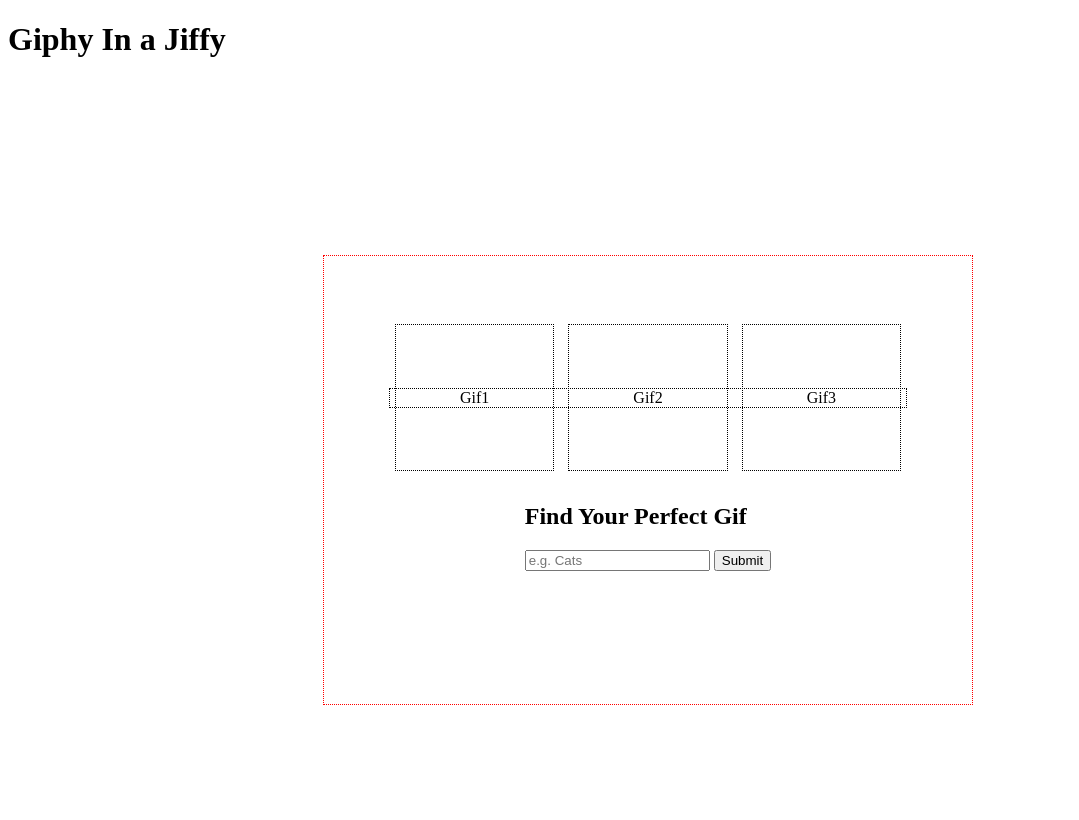
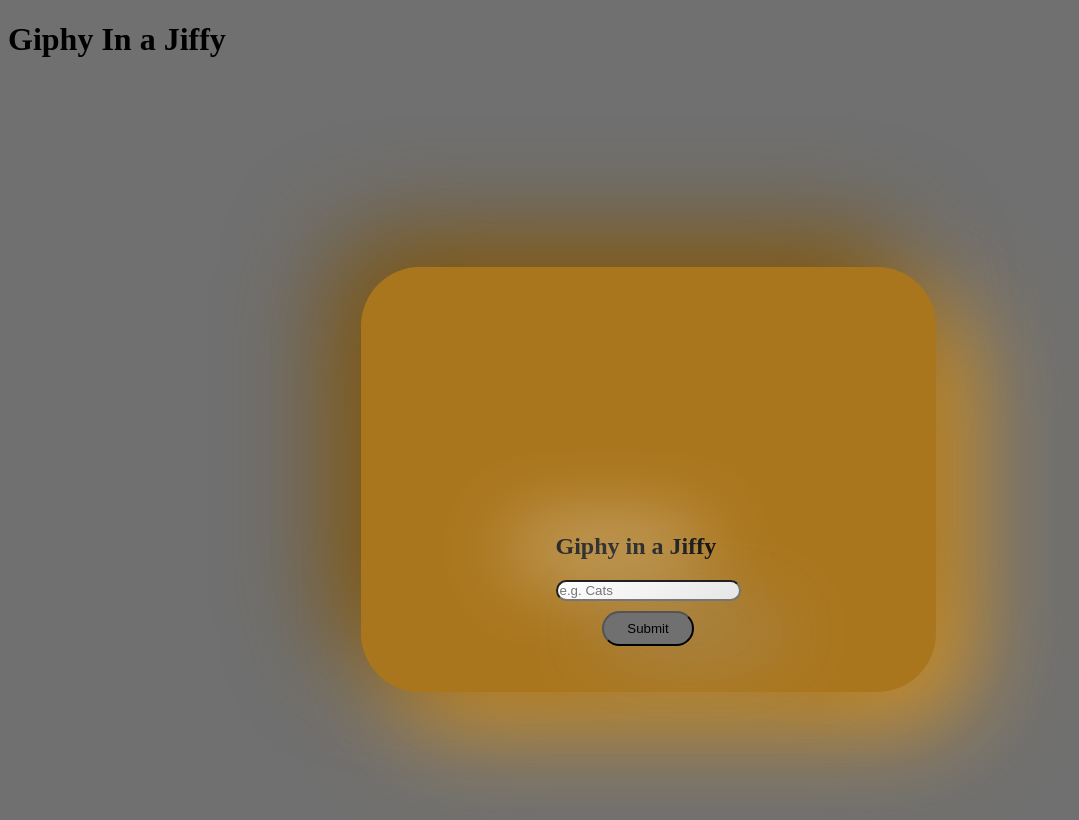
Before and after one commit to ashcoder98/GIPHY-Generator, a plain HTML site: page index.html in a window 1280 px wide. Shown: the whole page, without its empty margins (0-1079 px from the left). Drawn offline with nearby package versions, Linux system fonts and the light colour scheme.

Commit message:
Second commit

```diff
--- a/css/style.css
+++ b/css/style.css
@@ -1,6 +1,18 @@
 * {
     box-sizing: border-box;
+    background-color: #707070;
 }
+
+html {
+    height: 100vh;
+    width: 100vw;
+}
+
+body {
+    height: 100vh;
+    width: 100vw;
+}
+
 .body {
     height: 100vh;
     width: 100vw;
@@ -8,29 +20,58 @@
     justify-content: center;
     align-items: center;
 }
+
 .card {
     display: flex;
-    border: 1px dotted red;
+    border-radius: 59px;
+    background: #aa761d;
+    box-shadow: -32px -32px 100px #775314,
+        32px 32px 100px #dd9926;
     flex-direction: column;
     justify-content: center;
     align-items: center;
-    height: 450px;
-    width: 650px;
+    height: 425px;
+    width: 575px;
 }
 
 .gifs {
-border: 1px dotted black;
-
+    display: flex;
+    margin: 0px 5px 0px 5px;
+    width: 200px;
+    height: 200px;
+    justify-content: center;
+    background: #aa761d;
 }
 
-article {
-    border: 1px dotted black;
-    padding: 4rem;
-    margin: 5px;
-    display: inline;
+.formandtitle {
+    margin-top: px;
+    background: #aa761d;
+}
 
+form {
+    display: flex;
+    flex-direction: column;
+    justify-content: center;
+    align-items: center;
+    background: #aa761d;
+}
 
+h2 {
+    background: #aa761d;
 }
-.formandtitle {
-    margin-top: 75px;
+
+.button {
+    border-radius: 59px;
+    width: 50%;
+    height: 35px;
+    margin-top: 10px;
+    border-radius: 120px;
+background: linear-gradient(315deg,);
+box-shadow:  -5px -5px 10px,
 }
+
+.text {
+    border-radius: 83px;
+    background: linear-gradient(145deg, #ffffff, #e6e6e6);
+    box-shadow: 41px 41px 82px #a3a3a3,
+        -41px -41px 82px #ffffff;
--- a/index.html
+++ b/index.html
@@ -1,32 +1,35 @@
 <!DOCTYPE html>
 <html lang="en">
+
 <head>
   <meta charset="UTF-8">
   <meta http-equiv="X-UA-Compatible" content="IE=edge">
   <meta name="viewport" content="width=device-width, initial-scale=1.0">
-    <script src="https://code.jquery.com/jquery-3.6.0.min.js" integrity="sha256-/xUj+3OJU5yExlq6GSYGSHk7tPXikynS7ogEvDej/m4=" crossorigin="anonymous"></script>
+  <script src="https://code.jquery.com/jquery-3.3.1.min.js"></script>
   <title>A Giphy in a JIFFY!</title>
   <link rel="stylesheet" href="css/style.css">
-    <script defer src="./js/script.js"></script>
+  <script defer src="js/script.js"></script>
 </head>
+
 <body>
-    <Header><h1>Giphy In a Jiffy</h1></Header>
+<Header>
+    <h1>Giphy In a Jiffy</h1>
+  </Header>
   <div class="body">
     <div class="card">
       <div class="gifs">
-        <article>Gif1</article>
-        <article>Gif2</article>
-        <article>Gif3</article>
+        <div><img class="img1" src=""></div>
       </div>
       <div class="formandtitle">
-      <h2>Find Your Perfect Gif</h2>
+        <h2>Giphy in a Jiffy</h2>
         <form>
-   <input type="text" placeholder="e.g. Cats">
-   <input type="submit">
+          <input class="text" type="text"  placeholder="e.g. Cats">
+          <input class="button" type="submit">
 
         </form>
       </div>
     </div>
   </div>
 </body>
+
 </html>
--- a/js/script.js
+++ b/js/script.js
@@ -0,0 +1,42 @@
+// Variables
+// Full URL convention: https://api.giphy.com/v1/gifs/search?api_key=4BWZutNfTNwYrZtQgo7NooXkIwoBLlga&q=&limit=25&offset=0&rating=g&lang=en
+const mainURL = 'https://api.giphy.com/v1/gifs/search?';
+const APIKEY = '4BWZutNfTNwYrZtQgo7NooXkIwoBLlga';
+const limit = 100;
+const rating = 'g';
+
+
+const $input = $('input[type="text"]');
+const $form = $('form');
+const $img = $('img[class="img1');
+const $img2 = $('img[class="img2');
+
+const randNum = function (min, max) {
+  return Math.floor(Math.random() * (max - min + 1) + min)
+};
+
+
+$form.on('submit', getData)
+
+function getData(event) {
+  event.preventDefault();
+  const query = $input.val();
+
+
+  $.ajax(`${mainURL}api_key=${APIKEY}&q=${query}&limit=${limit}&rating=${rating}&lang=en`).then(function (data) {
+      console.log(data)
+      const randomData = randNum(0, data.data.length - 1)
+      console.log(randomData)
+      const gifData = data.data[randomData].images.fixed_height.url
+      console.log(gifData)
+      render(gifData)
+      $input.val('')
+    }),
+    function (error) {
+      console.log(error)
+    }
+}
+
+function render(gifData) {
+  $img.attr('src', gifData)
+};
```
Lines whose indentation alone changed are shown as unchanged.
